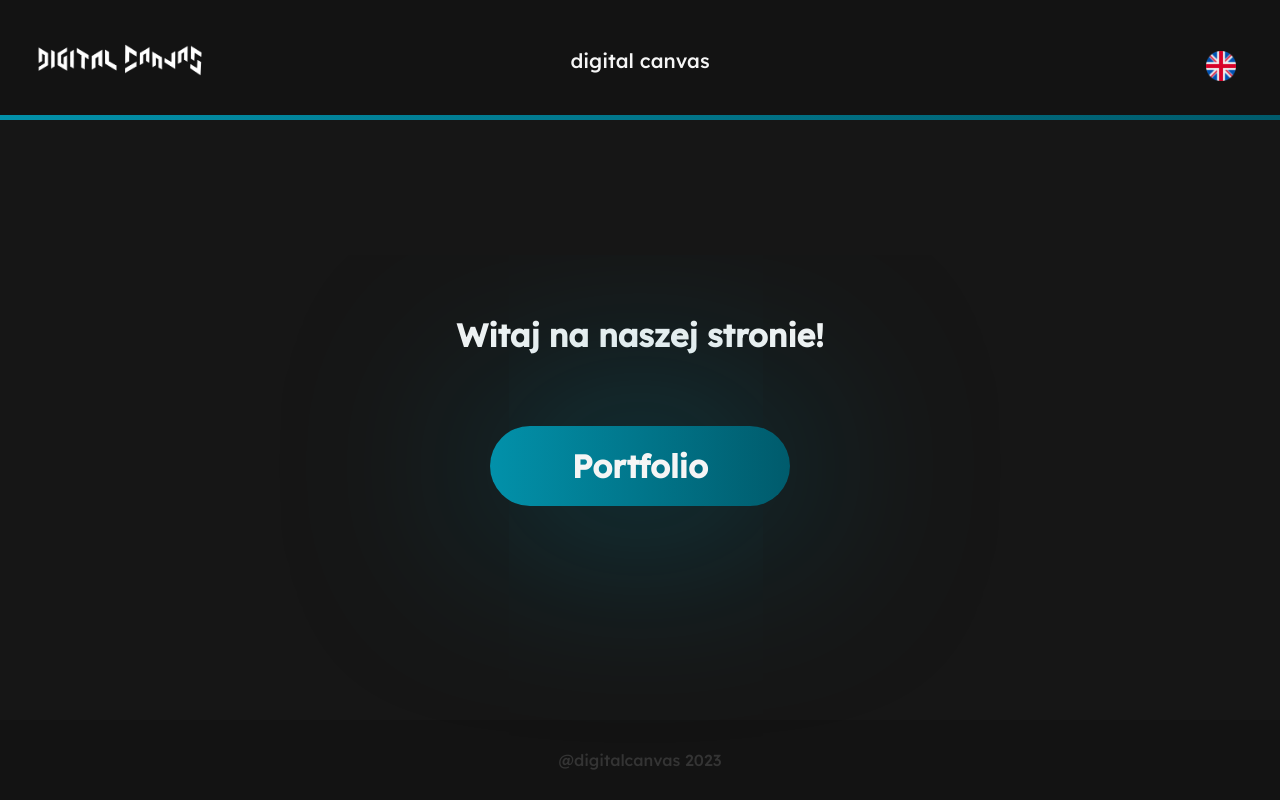
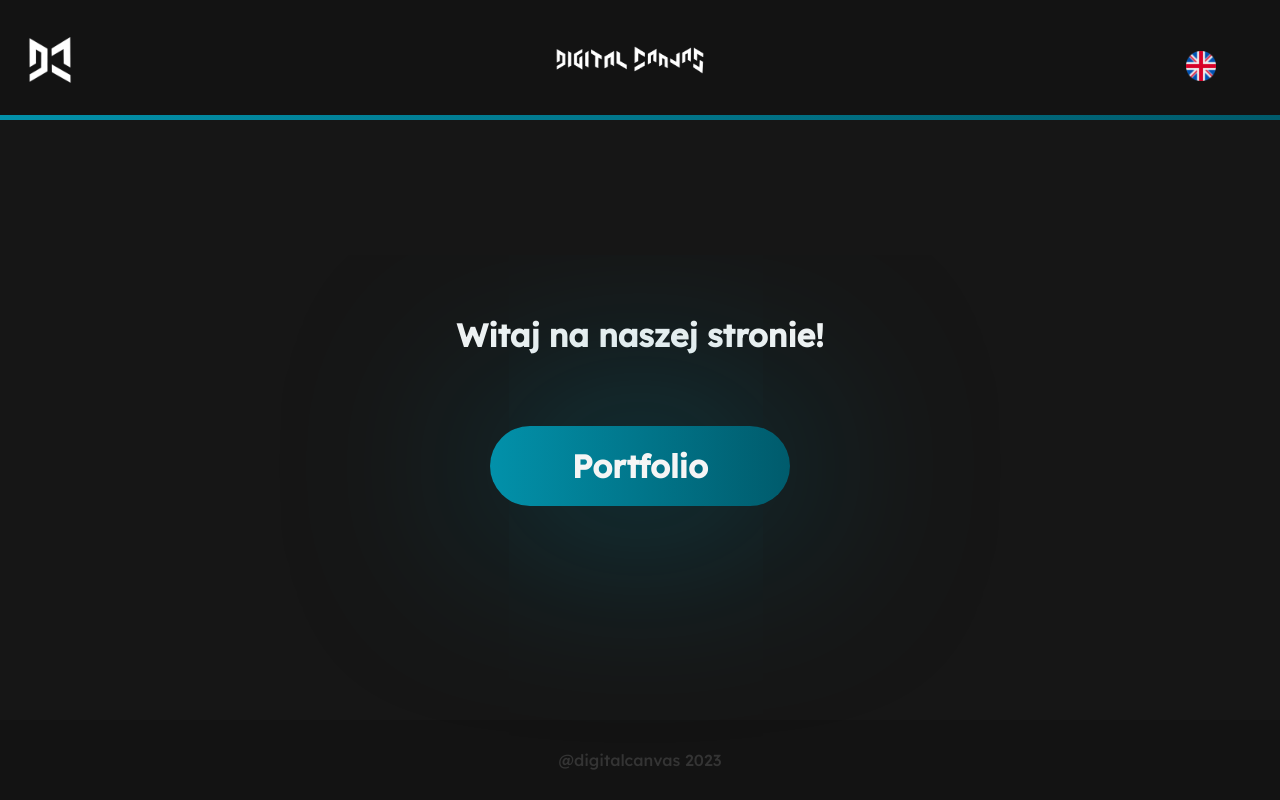
Before and after one commit to Toadieyt/digitalcanvas, a plain HTML site: page index.html in a window 1280 px wide. Drawn offline with Linux system fonts and the light colour scheme.

Commit message:
31102023

```diff
--- a/index.html
+++ b/index.html
@@ -4,13 +4,13 @@
     <meta charset="UTF-8">
     <meta name="viewport" content="width=device-width, initial-scale=1.0">
     <title>toadiedesign</title>
-    <link rel="icon" href="img/logo.png">
+    <link rel="icon" href="img/logo/icon.png">
     <link rel="stylesheet" href="style.css">
 </head>
 <body>
     <header>
-        <img src="img/logo/logo.png" alt="logo">
-        <p class="header-title">digital canvas</p>
+        <img class="icon-img" src="img/logo/icon.png" alt="logo">
+        <img class="logo-img" src="img/logo/logo.png" alt="logo">
         <div class="lang">
             <img id="eng" src="img/eng.png" alt="eng">
             <img id="pl" src="img/pl.png" alt="pl">
--- a/style.css
+++ b/style.css
@@ -27,10 +27,15 @@ header {
     z-index: 2;
 }
 
-header img {
+.icon-img {
     left: 20px;
     position: absolute;
-    width: 200px;
+    width: 60px;
+}
+
+.logo-img {
+    margin-left: -20px;
+    width: 180px;
 }
 
 .header-title {
@@ -228,6 +233,9 @@ footer p {
 }
 
 @media (max-width: 1060px) {
+    .logo-img {
+        display: none;
+    }
     .lang {
         right: 15%;
     }
```
Also changed, not shown: img/logo/head-img2.png (deleted), img/logo/icon.png (added), 2 other files.
